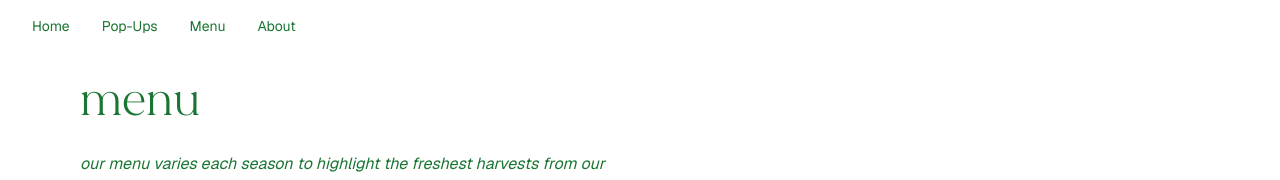
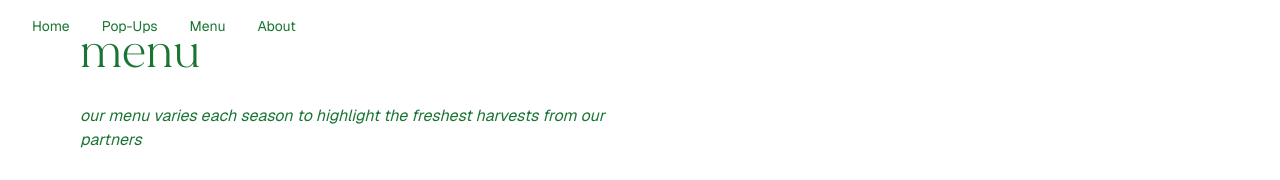
Before and after one commit to stephenfcan/nujii, a Next.js app: page /menu in a window 1280 px wide. Shown: the top 180 px of the page. Built offline with nearby package versions, Linux system fonts and the light colour scheme; grey boxes are pictures that could not be loaded.

Commit message:
reduce top margin on menu

```diff
--- a/src/app/menu/page.js
+++ b/src/app/menu/page.js
@@ -3,7 +3,7 @@ import Image from "next/image";
 export default function MenuPage() {
   return (
     <div className="bg-white text-[#1a7533] flex flex-col justify-end min-h-screen p-8 pb-20 gap-4 sm:p-20 pt-20 sm:pt-0 -mt-14">
-      <h1 className="font-Mirage text-5xl mt-20 pb-3">menu</h1>
+      <h1 className="font-Mirage text-5xl mt-7 pb-3">menu</h1>
       <i className="font-sans max-w-xl pb-3">
         our menu varies each season to highlight the freshest harvests from our partners
       </i>
```
